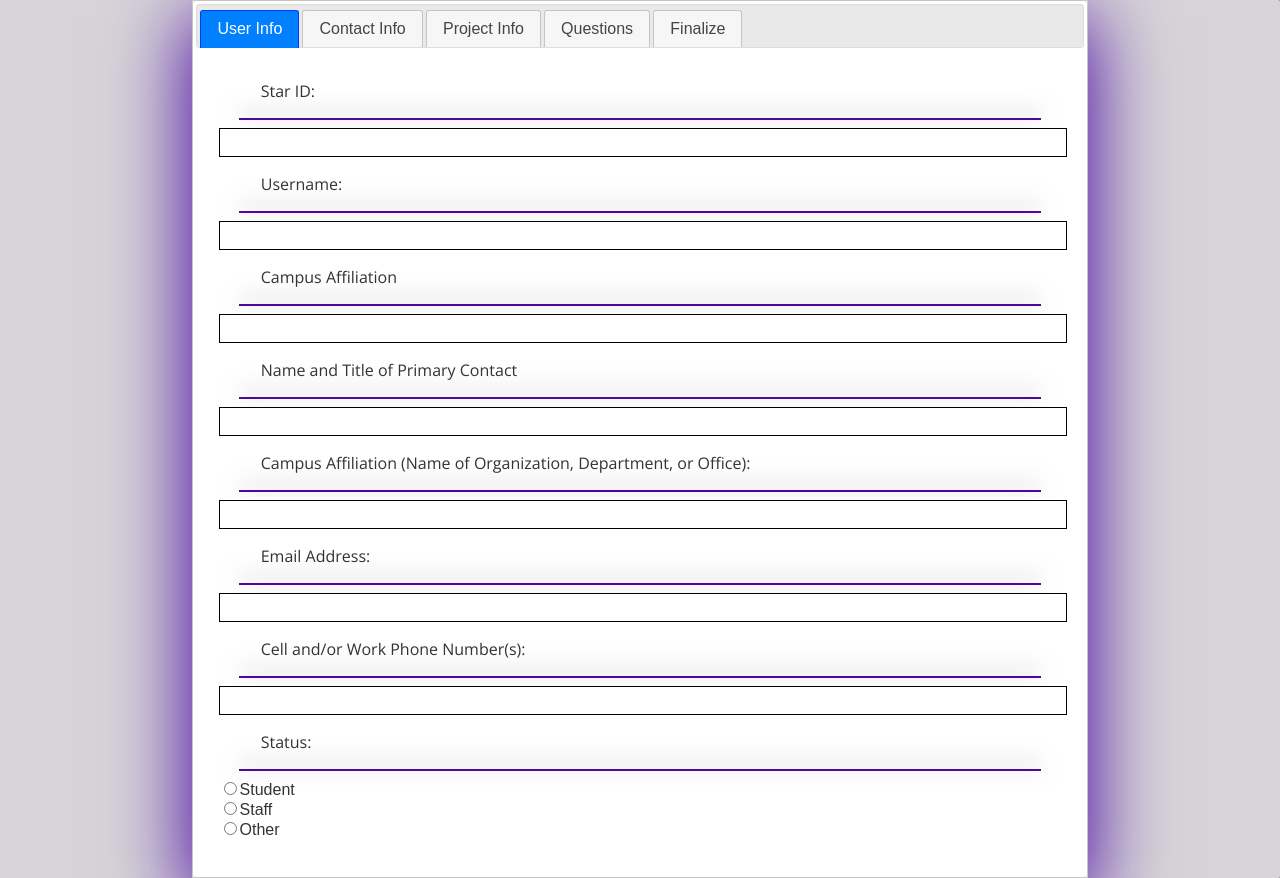
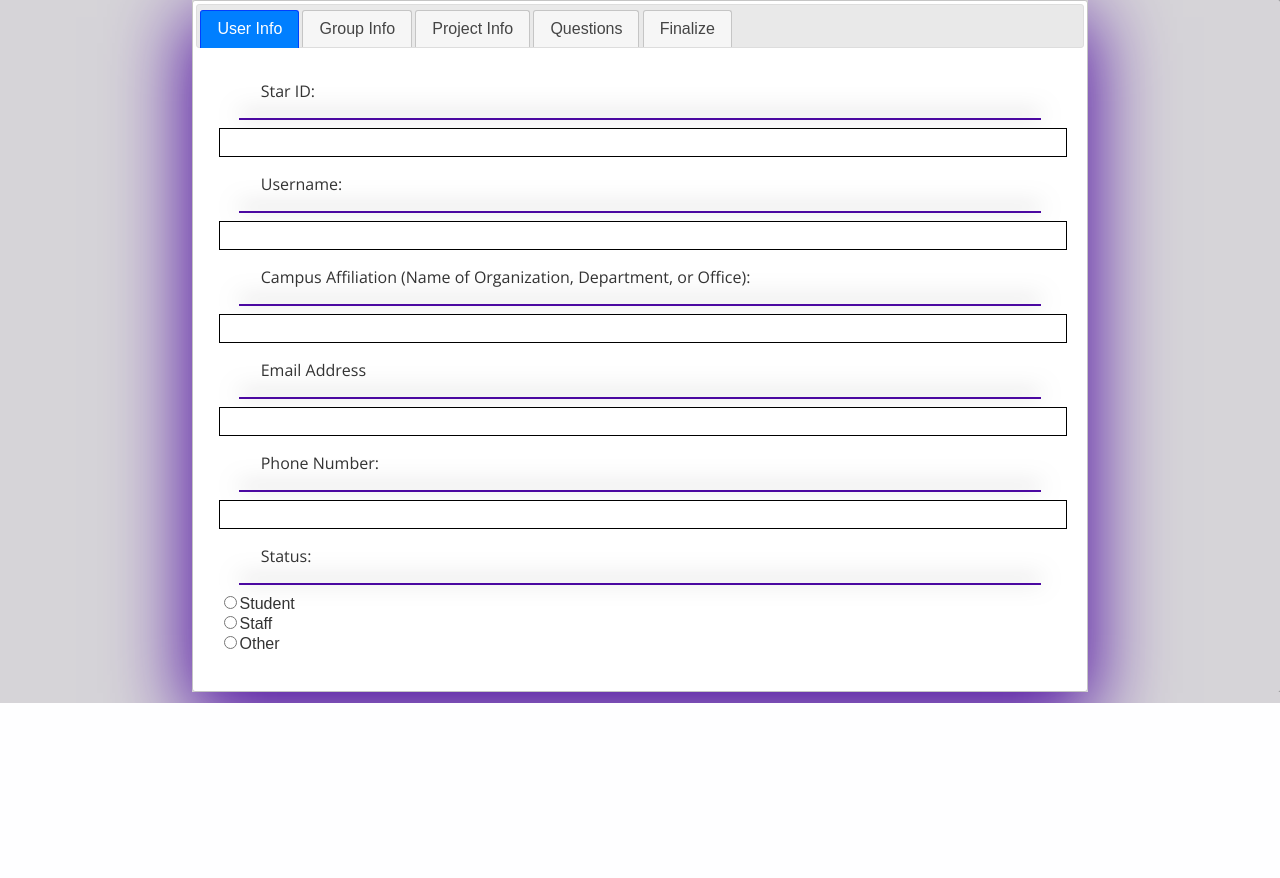
Before and after one commit to chadroemer/Option-2, a PHP site: page /form.php in a window 1280 px wide. Shown: the part 97-975 px from the top of the page. After the commit the page ends 800 px from the top, so only its background shows below. Run offline with PHP 8.4, Linux system fonts and the light colour scheme; some libraries are stand-ins or nearby versions.

Commit message:
adjusted tab 1 to match their silly SQL shit

```diff
--- a/form.php
+++ b/form.php
@@ -35,7 +35,7 @@
 	<div id="tabs">
 		  <ul>
 		    <li><a href="#tabs-1">User Info</a></li>
-		    <li><a href="#tabs-2">Contact Info</a></li>
+		    <li><a href="#tabs-2">Group Info</a></li>
 		    <li><a href="#tabs-3">Project Info</a></li>
 		    <li><a href="#tabs-4">Questions</a></li>
 		    <li><a href="#tabs-5">Finalize</a></li>
@@ -47,30 +47,23 @@
 					<hr id="formHr">
 					<input type="text" name="projectTitle" id="inputSize" required>
 
-				<form id="FormTab1" method="post">
-				<p>Username: </p>
-					<hr id="formHr">
-					<input type="text" name="projectTitle" id="inputSize" required>
 
-				<p>Campus Affiliation</p>
+				<p>Username:</p>
 					<hr id="formHr">
 					<input type="text" name="Amount" id="inputSize" required>
 
-				<p>Name and Title of Primary Contact</p>
+				<p>Campus Affiliation (Name of Organization, Department, or Office):</p>
 					<hr id="formHr">
 					<input type="text" name="Contact" id="inputSize" required>
 
-				<p>Campus Affiliation (Name of Organization, Department, or Office):</p>
+				<p>Email Address</p>
 					<hr id="formHr">
 					<input type="text" name="campusAffiliation" id="inputSize" required>
 
-				<p>Email Address:</p>
+				<p>Phone Number:</p>
 					<hr id="formHr">
 					<input type="text" name="email" id="inputSize" required>
 
-				<p>Cell and/or Work Phone Number(s):</p>
-					<hr id="formHr" >
-					<input type="text" name="phoneContact" id="inputSize" required>
 
 				<p>Status:</p>
 					<hr id="formHr">
```
